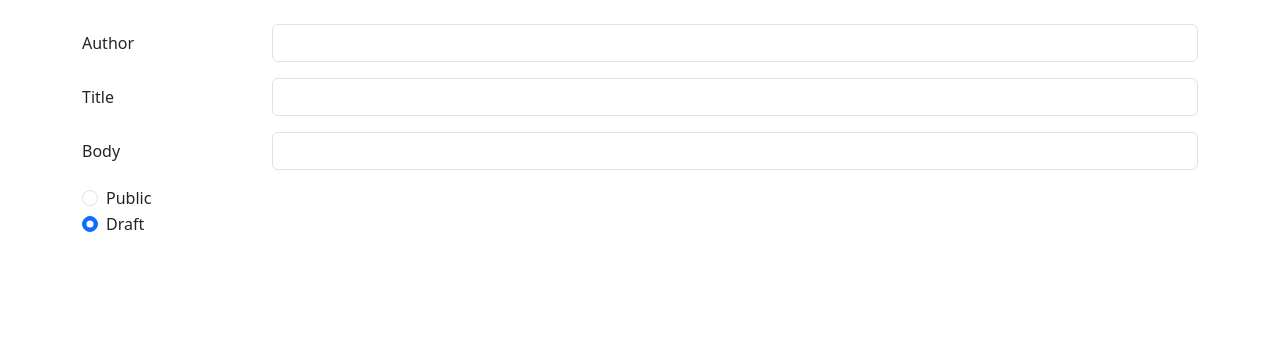
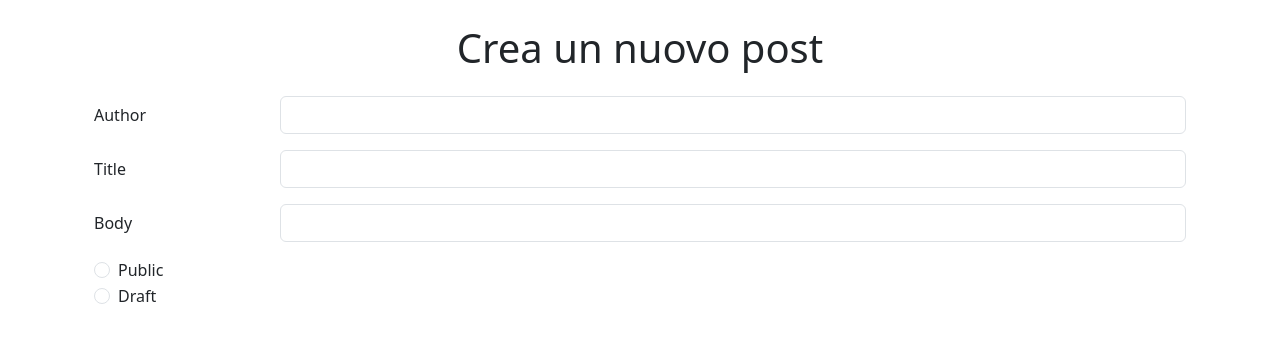
Before and after one commit to RosyPetrella/react-post-form, a React (Vite) app: page / in a window 1280 px wide. Shown: the top 342 px of the page. Built offline with nearby package versions, Linux system fonts and the light colour scheme.

Commit message:
Edit Form component integration and add FormData for API submission

```diff
--- a/src/App.jsx
+++ b/src/App.jsx
@@ -9,12 +9,15 @@
 // https://67c5b4f3351c081993fb1ab6.mockapi.io/api/posts
 // Questo endpoint, in caso di successo, vi restituisce i dati inviati.
 // Stampateli in console per verificare di essere riusciti ad inviare correttamente tutto!
-import Form from "./Form";
+import FormData from "./FormData";
 
 export default function App() {
   return (
     <>
-      <Form />
+      <div className="container">
+        <h1 className="text-center my-4">Crea un nuovo post</h1>
+        <FormData />
+      </div>
     </>
   );
 }
--- a/src/Form.jsx
+++ b/src/Form.jsx
@@ -1,11 +1,11 @@
 import { useState } from "react";
 
-export default function Form() {
+export default function Form({ onSubmit }) {
   const [formData, setFormData] = useState({
     author: "",
     title: "",
     body: "",
-    public: "",
+    public: "false",
   });
 
   const handleChange = (e) => {
@@ -51,7 +51,7 @@ export default function Form() {
               class="form-control"
               id="colFormLabel"
               name="title"
-              value={formData.author}
+              value={formData.title}
               onChange={handleChange}
               required
             ></input>
@@ -79,14 +79,13 @@ export default function Form() {
           <input
             class="form-check-input"
             type="radio"
-            name="flexRadioDefault"
-            id="flexRadioDefault1"
-            checked
-            value={formData.public}
+            name="Public"
+            id="public-true"
+            checked={formData.public === true}
+            value="true"
             onChange={handleChange}
-            required
           ></input>
-          <label class="form-check-label" for="flexRadioDefault1">
+          <label class="form-check-label" for="public-true">
             Public
           </label>
         </div>
@@ -94,13 +93,13 @@ export default function Form() {
           <input
             class="form-check-input"
             type="radio"
-            name="flexRadioDefault"
-            id="flexRadioDefault2"
+            name="public"
+            id="public-false"
             value={formData.public}
             onChange={handleChange}
-            checked
+            checked={formData.public === false}
           ></input>
-          <label class="form-check-label" for="flexRadioDefault2">
+          <label class="form-check-label" for="public-false">
             Draft
           </label>
         </div>
--- a/src/FormData.jsx
+++ b/src/FormData.jsx
@@ -1 +1,34 @@
 //Chiamata fetch
+import { useState } from "react";
+import Form from "./Form";
+
+export default function FormData() {
+  const [response, setResponse] = useState(null);
+
+  const handleSubmit = (formData) => {
+    fetch("https://67c5b4f3351c081993fb1ab6.mockapi.io/api/posts", {
+      method: "POST",
+      headers: {
+        "Content-Type": "application/json",
+      },
+      body: JSON.stringify(formData),
+    })
+      .then((response) => response.json())
+      .then((data) => {
+        console.log("Risposta dal server:", data);
+        setResponse(data);
+      })
+      .catch((error) => {
+        console.error("Errore durante l'invio:", error);
+      });
+  };
+
+  return (
+    <div>
+      <Form onSubmit={handleSubmit} />
+      {response && (
+        <div className="alert alert-success">Post creato con successo!</div>
+      )}
+    </div>
+  );
+}
```
